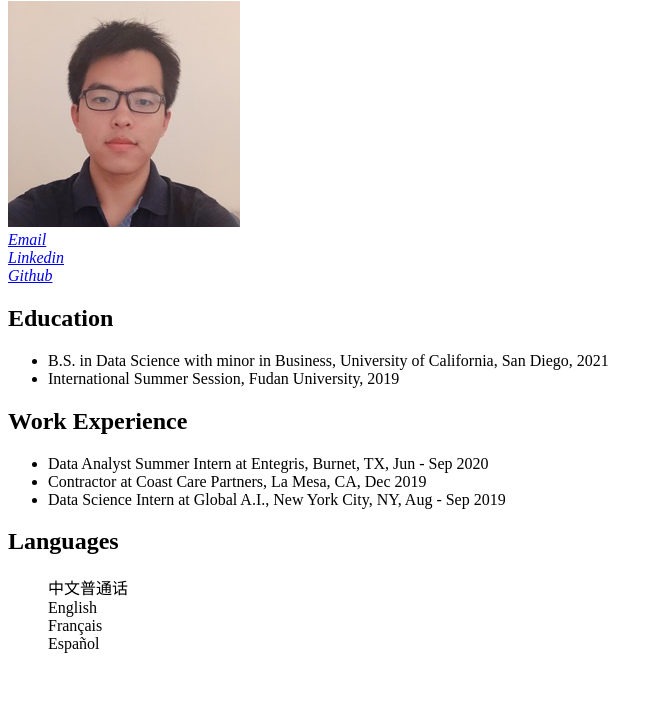
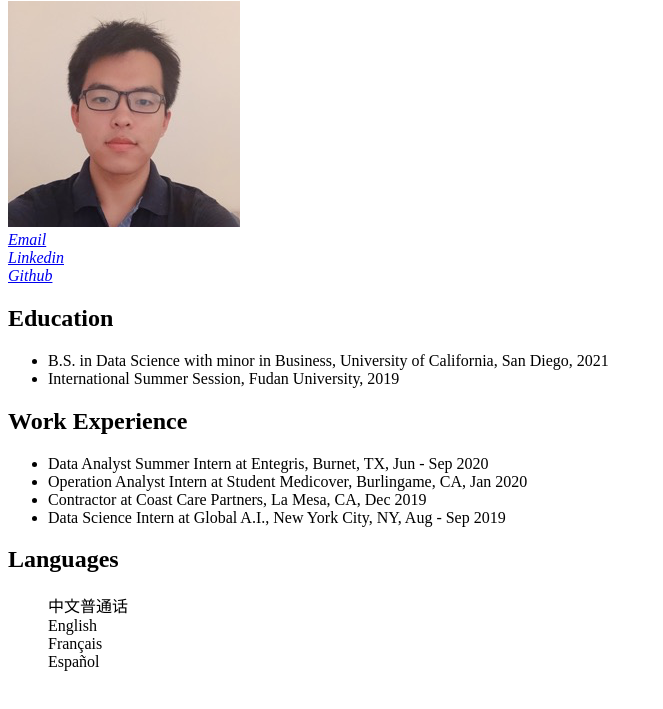
Before and after one commit to t2wan/lol, a plain HTML site: page index.html in a window 1280 px wide. Shown: the part 79-788 px from the top of the page, without its empty margins (0-663 px from the left). Drawn offline with Linux system fonts and the light colour scheme.

Commit message:
Update index.html

```diff
--- a/index.html
+++ b/index.html
@@ -32,6 +32,7 @@
         <h2>Work Experience</h2>
         <ul>
             <li>Data Analyst Summer Intern at Entegris, Burnet, TX, Jun - Sep 2020</li>
+            <li>Operation Analyst Intern at Student Medicover, Burlingame, CA, Jan 2020</li>
             <li>Contractor at Coast Care Partners, La Mesa, CA, Dec 2019 </li>
             <li>Data Science Intern at Global A.I., New York City, NY, Aug - Sep 2019</li>
         </ul>
```
